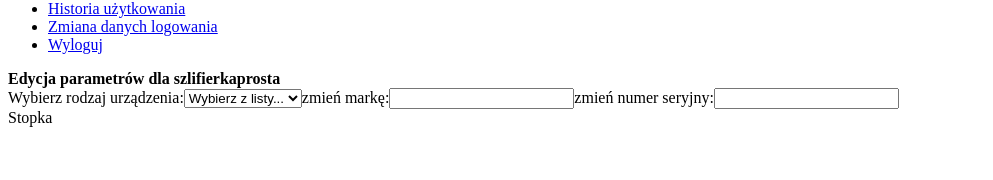
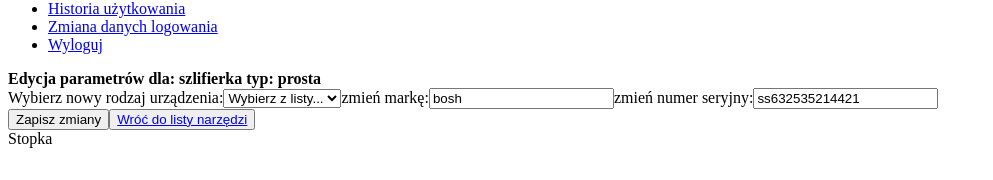
Before and after one commit to darone90/toolbase-front, a React (Create React App) app: page /list/edit/hsgt3342 in a window 1280 px wide. Both pictures are taken after typing "Sample", "Sample123" into the empty fields and a click on the button "Zaloguj". Shown: the part 255-435 px from the top of the page, without its empty margins (0-993 px from the left). Built offline with nearby package versions, Linux system fonts and the light colour scheme.

Commit message:
editing tool technical information finished

```diff
--- a/src/components/general/button/Button.tsx
+++ b/src/components/general/button/Button.tsx
@@ -9,7 +9,7 @@ interface Props {
     link: boolean;
     title: string;
     addClass: buttonClass;
-    func: (event: MouseEvent<HTMLElement>) => void;
+    func?: (event: MouseEvent<HTMLElement>) => void;
 }
 
 const Button = (props: Props) => {
--- a/src/views/tool/ToolTechnicEdit.tsx
+++ b/src/views/tool/ToolTechnicEdit.tsx
@@ -1,4 +1,4 @@
-import React, { ChangeEvent, useEffect, useState } from 'react';
+import React, { ChangeEvent, useEffect, useState, MouseEvent } from 'react';
 import Spinner from '../../components/general/loading/spinner';
 import { useParams } from 'react-router-dom';
 import { Tool } from '../../types/toolsTypes';
@@ -6,11 +6,14 @@ import { toolsList } from '../../data/tools';
 import Select from '../../components/general/select/Select';
 import { useSelector } from 'react-redux';
 import { RootState } from '../../store';
+import Button from '../../components/general/button/Button';
+import { buttonClass } from '../../types/styleTypes';
 
 const ToolTechnicalEdit = () => {
 
     const [tool, setTool] = useState<Tool | null>(null);
-    const [changeFlag, setChangeFlag] = useState<boolean>(false);
+    const [subtypes, setSubtypes] = useState<string[]>([]);
+
 
     const { list } = useSelector((store: RootState) => store.types);
 
@@ -25,31 +28,63 @@ const ToolTechnicalEdit = () => {
     if (!tool) return <Spinner />;
 
     const setType = (e: ChangeEvent<HTMLSelectElement>) => {
-        setTool(prev => ({ ...prev, info: { ...prev?.info, type: e.target.value } } as Tool));
-        setChangeFlag(true);
+        const toolType = list.find(el => el.name === e.target.value);
+        const subtypeList = toolType ? toolType.subtypes : [];
+        setSubtypes(subtypeList);
+        setTool(prev => ({ ...prev, info: { ...prev?.info, type: e.target.value, subtype: subtypeList[0] } } as Tool));
+        if (tool.info.subtype === undefined) {
+            setTool(prev => ({ ...prev, info: { ...prev?.info, subtype: '' } } as Tool));
+        }
     };
+
+    const setSubtype = (e: ChangeEvent<HTMLSelectElement>) => {
+        setTool(prev => ({ ...prev, info: { ...prev?.info, subtype: e.target.value } } as Tool))
+    }
+
+    const getToolParam = (e: ChangeEvent<HTMLInputElement>) => {
+        setTool(prev => ({ ...prev, info: { ...prev?.info, [e.target.name]: e.target.value } } as Tool));
+    };
+
+    const submiter = (e: MouseEvent<HTMLElement>) => {
+        e.preventDefault();
+        if (tool.info.subtype === '' || tool.info.type === '') {
+            alert('na razie alert docelowo komponent z ostrzeżenieniem że nie wszytskie pola są uzupełnione')
+            return;
+        }
+        console.log('wysyłamy na serwer edytowane narzędzie', tool)
+    }
 
     const options = list.map(type => type.name);
 
+    const secondSelect = subtypes.length > 0 ?
+        <Select title='Wybierz nowy typ urządzenia'
+            name='technical-subtype'
+            options={subtypes}
+            value={tool.info.subtype}
+            getValue={setSubtype} />
+        : null;
 
     return (
         <div className='Tool-edit--technical'>
-            <strong>Edycja parametrów dla {tool.info.type}{tool.info.subtype}</strong>
+            <strong>Edycja parametrów dla: {tool.info.type} typ: {tool.info.subtype}</strong>
             <form>
-                <Select title='Wybierz rodzaj urządzenia'
+                <Select title='Wybierz nowy rodzaj urządzenia'
                     name='technical'
                     options={options}
                     value={tool.info.type}
                     getValue={setType} />
+                {secondSelect}
                 <label>
                     zmień markę:
-                    <input type="text" />
+                    <input name='brand' type="text" value={tool.info.brand} onChange={getToolParam} />
                 </label>
                 <label>
                     zmień numer seryjny:
-                    <input type="text" />
+                    <input name='serial' type="text" value={tool.info.serial} onChange={getToolParam} />
                 </label>
             </form>
+            <Button link={false} title='Zapisz zmiany' addClass={buttonClass.BIG} func={submiter} />
+            <Button link={true} pref={'/'} ident={''} title='Wróć do listy narzędzi' addClass={buttonClass.BIG} />
         </div>
     );
 };
```
